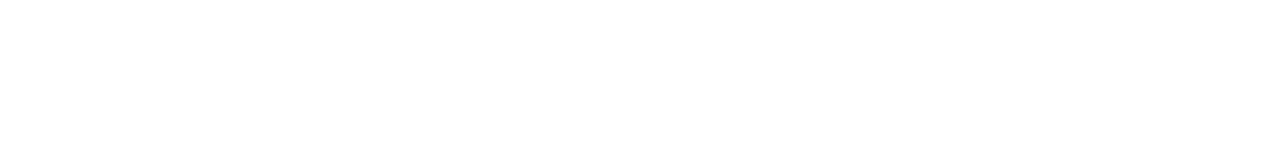
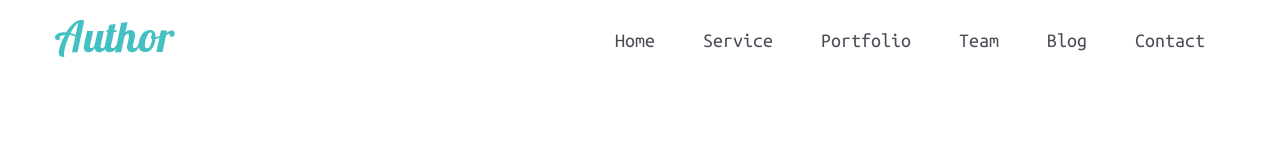
Before and after one commit to moinsoft/Author, a plain HTML site: page index.html in a window 1280 px wide. Drawn offline with Linux system fonts and the light colour scheme.

Commit message:
Header Part Added

```diff
--- a/css/style.css
+++ b/css/style.css
@@ -11,3 +11,78 @@ body{
   font-family: 'Ubuntu Mono', monospace;
   font-weight: 400;
 }
+
+
+.container{
+  width: 1170px;
+  margin: auto;
+}
+
+.flex{
+  display: flex;
+  flex-wrap: wrap;
+  align-items: center;
+
+}
+
+
+/*==========================
+Header Part
+============================*/
+
+.logo {
+	flex-grow: 1;
+}
+
+.menu ul{
+  list-style: none;
+
+}
+
+.menu ul li {
+	display: inline-block;
+}
+
+.menu ul li a {
+	text-decoration: none;
+	color: #484c55;
+	font-size: 20px;
+	padding: 30px 20px;
+	display: block;
+  transition:all .3s linear;
+  position: relative;
+}
+
+.menu ul li a:hover{
+  color: #49cbcd;
+  background: #f8f9fb;
+}
+
+.menu ul li a::before{
+  content: "";
+  position: absolute;
+  width: 0;
+  height: 3px;
+  background: #49cbcd;
+  bottom:0;
+  left: 0;
+  transition:all .3s linear;
+  opacity: 0;
+}
+
+.menu ul li a::after{
+  content: "";
+  position: absolute;
+  width: 0;
+  height: 3px;
+  background: #49cbcd;
+  bottom:0;
+  right: 0;
+  transition:all .3s linear;
+  opacity: 0;
+}
+
+.menu ul li a:hover::before, .menu ul li a:hover::after{
+  opacity: 1;
+  width: 50%;
+}
--- a/index.html
+++ b/index.html
@@ -16,7 +16,36 @@
 
   <body>
 
+    <!-- Header Part Start -->
+    <header>
 
+      <div class="container flex">
+
+        <div class="logo">
+
+          <a href="index.html"><img src="assets/logo.png" alt=""></a>
+
+        </div>
+
+        <div class="menu">
+
+          <ul>
+
+            <li><a href="#">Home</a></li>
+            <li><a href="#">Service</a></li>
+            <li><a href="#">Portfolio</a></li>
+            <li><a href="#">Team</a></li>
+            <li><a href="#">Blog</a></li>
+            <li><a href="#">Contact</a></li>
+
+          </ul>
+
+        </div>
+
+      </div>
+
+    </header>
+    <!-- Header Part End -->
 
   </body>
 
```
